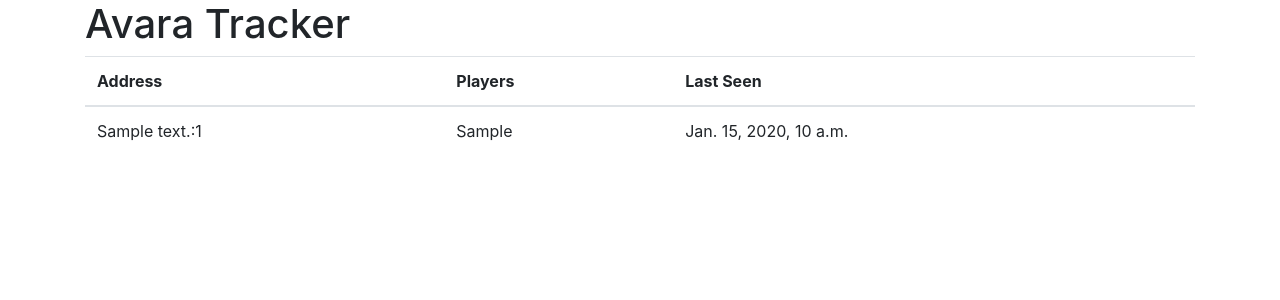
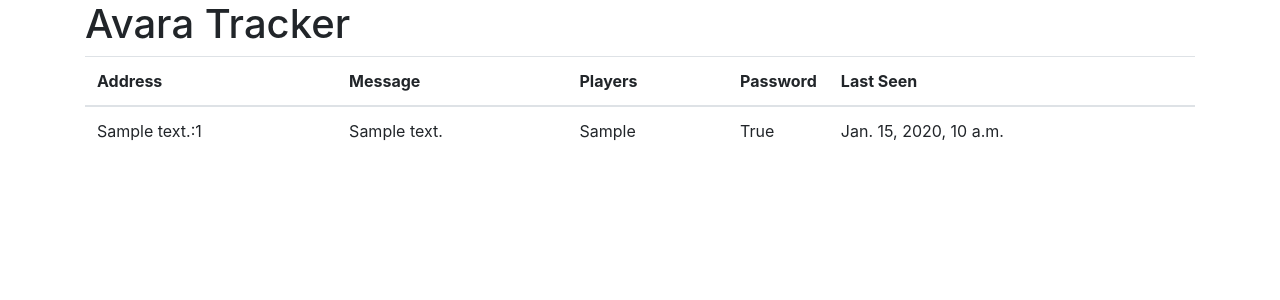
Before and after one commit to avaraline/tracker, a Django app: template tracker/templates/index.html in a window 1280 px wide. Shown: the top 300 px of the page. Run offline with Django 3.2, Linux system fonts and the light colour scheme; the template is opened without the code that fills it: values that come from a table or form of the project are taken from there, others are empty; tables that the repository leaves empty hold one stand-in row (values such as "Sample post"); some libraries are stand-ins or nearby versions.

Commit message:
add pw and description field

```diff
--- a/tracker/models.py
+++ b/tracker/models.py
@@ -12,6 +12,8 @@ class Game(models.Model):
     last_seen = models.DateTimeField(default=timezone.now)
     players = models.TextField(blank=True)
     description = models.TextField(blank=True)
+    password = models.BooleanField(default=False)
+
 
     class Meta:
         unique_together = [
@@ -27,6 +29,8 @@ class Game(models.Model):
         self.last_seen = timezone.now()
         self.players = "\n".join(data.get("players", []))
         self.description = data.get("description", "")
+        self.password = data.get("password", "")
+
         self.save()
 
     def to_dict(self, **extra):
@@ -37,5 +41,6 @@ class Game(models.Model):
             "last_seen": self.last_seen.isoformat(),
             "players": [p.strip() for p in self.players.split("\n") if p.strip()],
             "description": self.description.strip(),
+            "password": self.password,
             **extra,
         }
--- a/tracker/templates/index.html
+++ b/tracker/templates/index.html
@@ -13,7 +13,9 @@
             <thead>
                 <tr>
                     <th>{% trans "Address" %}</th>
+                    <th>{% trans "Message" %}</th>
                     <th>{% trans "Players" %}</th>
+                    <th style="width:50px">{% trans "Password" %}</th>
                     <th>{% trans "Last Seen" %}</th>
                 </tr>
             </thead>
@@ -21,7 +23,9 @@
                 {% for game in games %}
                     <tr>
                         <td>{{ game.address }}:{{ game.port }}</td>
+                        <td>{{ game.description }}</td>
                         <td>{{ game.players|linebreaksbr }}</td>
+                        <td>{{ game.password|default:"" }}</td>
                         <td>{{ game.last_seen }}</td>
                     </tr>
                 {% endfor %}
```
Also changed, not shown: tracker/migrations/0002_game_password.py (added).
